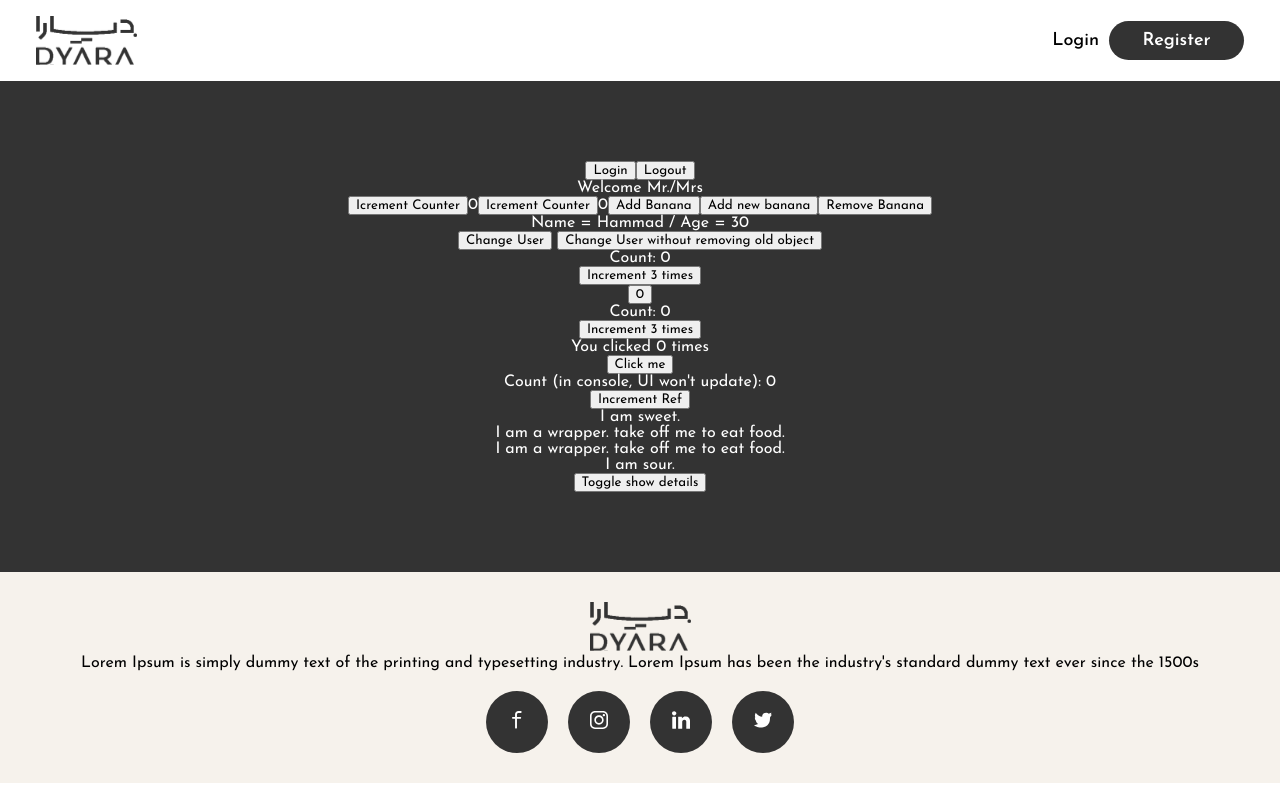
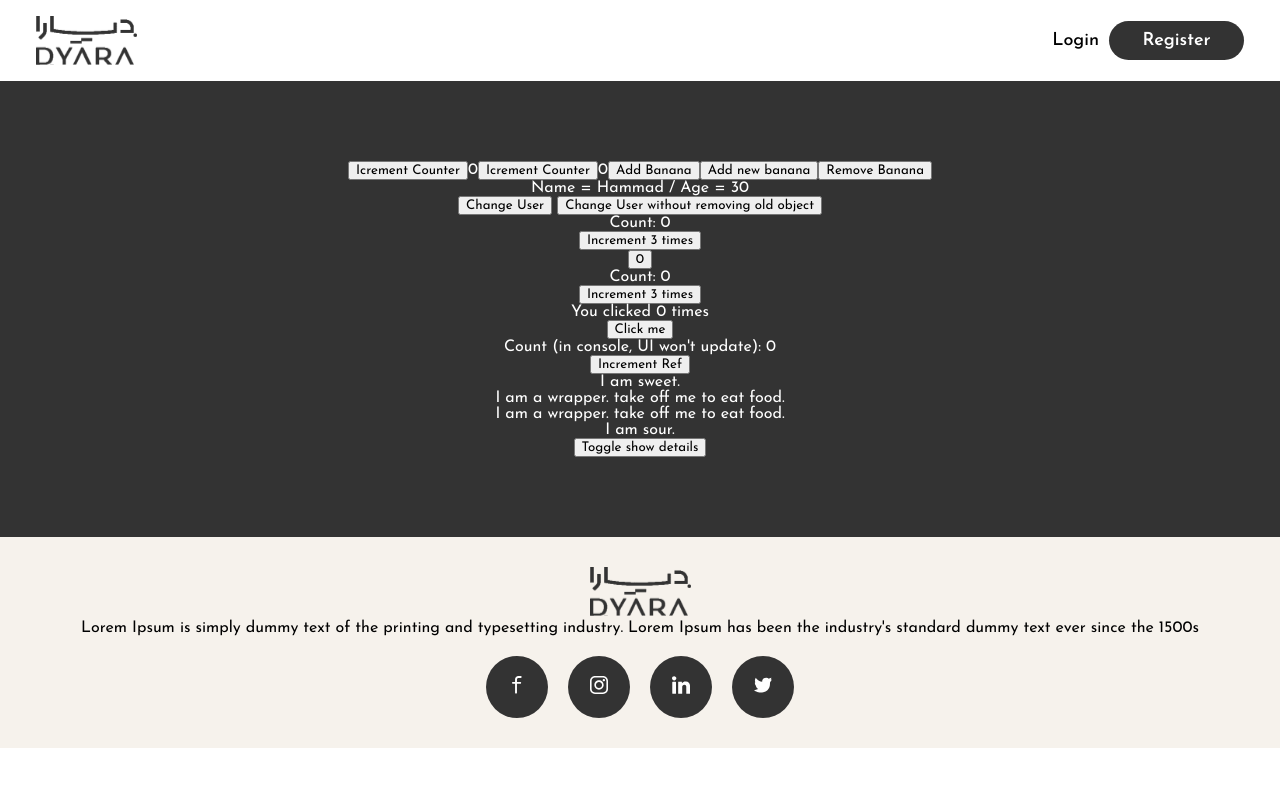
Before and after one commit to Hammad-Honey/React-Vite, a React (Vite) app: page / in a window 1280 px wide. Built offline with nearby package versions, Linux system fonts and the light colour scheme.

Commit message:
Learn UseContext and provider in saperate Component

```diff
--- a/src/App.jsx
+++ b/src/App.jsx
@@ -12,27 +12,16 @@ import { CounterProblemFixed } from './components/CounterProblemFixed.jsx';
 import ArrayUseState from './components/ArrayUseState.jsx';
 import SetterFromParent from './components/SetterFromParent.jsx'
 //Importing User Context
-import { userContext } from './context/userContext.jsx';
 import Dashboard from './components/Userprofile/Dashboard.jsx';
+import { useUserData } from './context/userContext.jsx';
+
 
 function App() {
-  const [user, setUser] = useState('');
-
-  const loginAsHammad = () => { setUser("Hammad") }
-  const logout = () => { setUser(null) }
 
   return (
     <>
       <Header />
-
       <div className='appbackground'>
-        <button onClick={loginAsHammad}>Login</button>
-        <button onClick={logout}>Logout</button>
-        <userContext.Provider value={user}>
-          <Dashboard/>
-        </userContext.Provider>
-
-
         <SetterFromParent />
         <ArrayUseState />
         <ObjectsUseState />
@@ -43,14 +32,6 @@ function App() {
         <Components.Counter />
         <HOCPractice />
         <User />
-
-
-
-        {/* <ChildComponent count={mount} name={abc} />
-
-      <button onClick={() => setMount((prev)=> prev + 1)}>
-        count ++
-      </button> */}
       </div>
       <Footer />
     </>
--- a/src/components/Userprofile/Dashboard.jsx
+++ b/src/components/Userprofile/Dashboard.jsx
@@ -1,13 +1,13 @@
-import { userContext } from "../../context/userContext";
 import { useContext } from "react";
+import { useUserData } from "../../context/userContext";
 
 export default function Dashboard(){
-    const user=useContext(userContext);
+  const {someData, setSomeData, user, setUser} = useUserData();
 
 
     return(
         <>
-        <p>Welcome Mr./Mrs {user} </p>
+        <p>Welcome Mr./Mrs user {user}</p>
         </>
     );
 }
--- a/src/context/userContext.jsx
+++ b/src/context/userContext.jsx
@@ -1,2 +1,17 @@
-import { createContext } from "react";
-export const userContext=createContext(null);
+import { createContext, useContext, useState } from "react";
+
+const UserContext=createContext(null);
+
+// provider of the context.
+export const UserProvider = ({children}) => {
+    const [someData, setSomeData] = useState("Dummy string");
+    const [user, setUser] = useState('')
+
+
+    return(
+    <UserContext.Provider value={{someData, setSomeData, user, setUser}}>
+        {children}
+    </UserContext.Provider>)
+}
+// custom hook of the Context.
+export const useUserData = () => useContext(UserContext);
```
Also changed, not shown: src/context/UserAuth.jsx (added, +9 -0 lines), src/main.jsx (+5 -2 lines).
